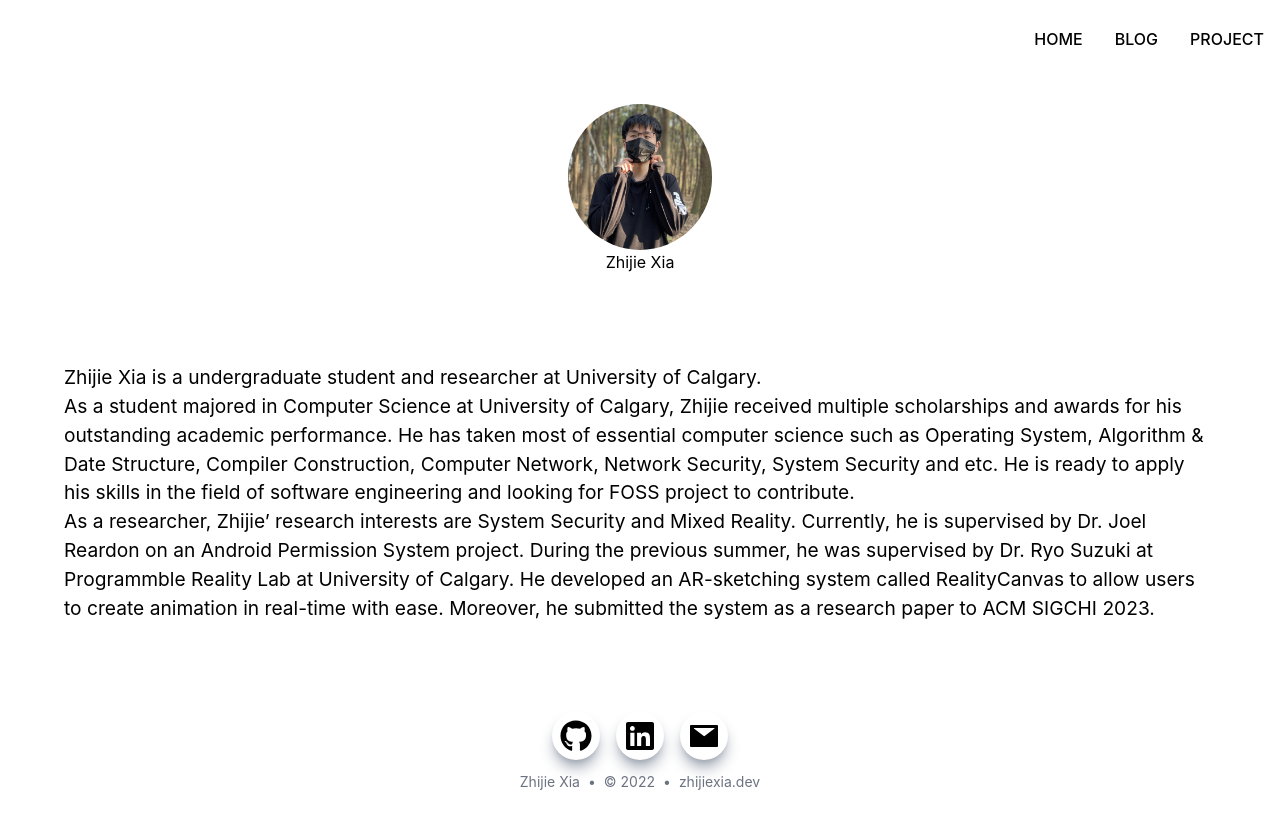
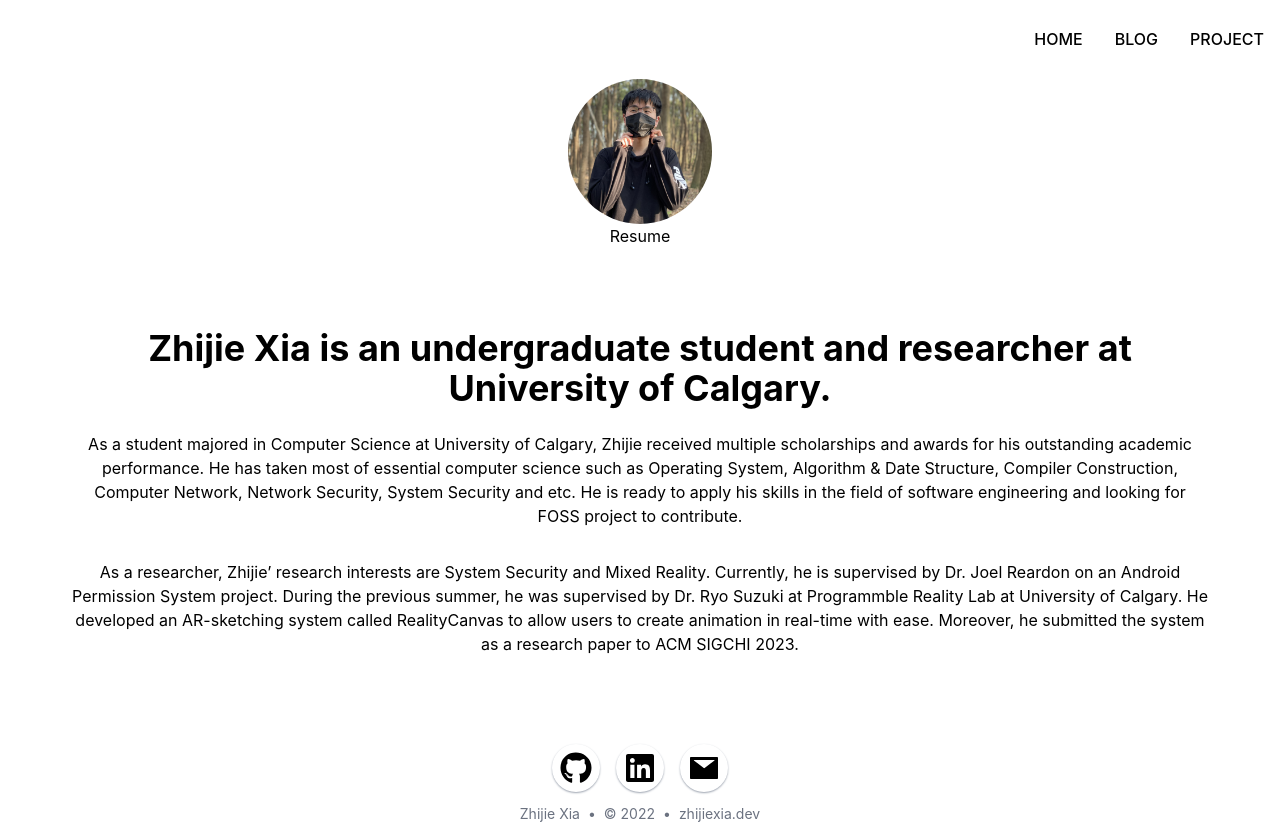
Before and after one commit to zhijie-os/next-blog, a Next.js app: page / in a window 1280 px wide. Before the commit the page ends 800 px from the top, so only its background shows below. Built offline with nearby package versions, Linux system fonts and the light colour scheme.

Commit message:
Adding Resume

```diff
--- a/components/footer.tsx
+++ b/components/footer.tsx
@@ -7,15 +7,15 @@ export default function Footer() {
         <footer className='flex flex-col'>
             <div className="mb-3 flex justify-center space-x-4" >
                 {/* github */}
-                <div className="rounded-full shadow-lg shadow-gray-400 p-2 cursor-pointer hover:scale-110 ease-in duration-300">
+                <div className="rounded-full shadow-sm shadow-gray-400 hover:shadow-gray-600 p-2 cursor-pointer hover:scale-110 ease-in duration-300">
                     <a href="https://github.com/zhijie-os" target="_blank" rel="noreferrer"><FaGithub size={"32px"} /></a>
                 </div>
                 {/* linkedin */}
-                <div className="rounded-full shadow-lg shadow-gray-400 p-2 cursor-pointer hover:scale-110 ease-in duration-300">
+                <div className="rounded-full shadow-sm shadow-gray-400 hover:shadow-gray-600 p-2 cursor-pointer hover:scale-110 ease-in duration-300">
                     <a href="https://www.linkedin.com/in/zhijie-xia-678b331b5/" target="_blank" rel="noreferrer"><FaLinkedin size={"32px"} /></a>
                 </div>
                 {/* email  */}
-                <div className="rounded-full shadow-lg shadow-gray-400 p-2 cursor-pointer hover:scale-110 ease-in duration-300">
+                <div className="rounded-full shadow-sm shadow-gray-400 hover:shadow-gray-600 p-2 cursor-pointer hover:scale-110 ease-in duration-300">
                     <a href="mailto:zhijiexiacs@gmail.com"><AiFillMail size={"32px"} /></a>
                 </div>
             </div>
--- a/components/layout.tsx
+++ b/components/layout.tsx
@@ -37,7 +37,7 @@ export default function Layout({ children, home }: { children: any, home: any })
                             </div>
 
                             <div className="flex justify-center">
-                                <h1 >Zhijie Xia</h1>
+                                <a href={"/Zhijie_Xia_UCalgary_Resume.pdf"} target="_blank" rel="noreferrer">Resume</a>
                             </div>
                         </div>
 
--- a/data/projectData.tsx
+++ b/data/projectData.tsx
@@ -13,9 +13,9 @@ const ProjectData: ProjectProps[] = [
         link: "/"
     },
     {
-        title: "RealityCanvas",
+        title: "The Witching Knight",
         description: "This will be a very very very long long long title",
-        imageUrl: "/images/avatar.png",
+        imageUrl: "/teaser/the-witching-knight.gif",
         link: "/"
     },
     {
--- a/pages/index.tsx
+++ b/pages/index.tsx
@@ -2,17 +2,17 @@ import Head from 'next/head'
 import Image from 'next/image'
 import styles from '../styles/Home.module.css'
 import Link from 'next/link'
-import Layout, { siteTitle } from '../components/layout'
-import utilStyles from '../styles/utils.module.css';
+import Layout from '../components/layout'
+// import utilStyles from '../styles/utils.module.css';
 export default function Home() {
   return (
     <Layout home={true}>
       {/* layout header still work, this adds to the layout header */}
-
-      <section className={utilStyles.headingMd}>
-
-        <p>Zhijie Xia is a undergraduate student and researcher at University of Calgary.</p>
-        <p>
+      <div className="w-full  text-center">
+        <div className="max-w-[1240px] w-full mx-auto p-2 flex justify-center items-center">
+          <div>
+            <h1 className="text-4xl py-2 font-bold">Zhijie Xia is an undergraduate student and researcher at University of Calgary.</h1>
+            <p className="py-4">
               As a student majored in Computer Science at
               University of Calgary, Zhijie received multiple scholarships
               and awards for his
@@ -25,7 +25,7 @@ export default function Home() {
               FOSS project to contribute.
             </p>
 
-        <p>
+            <p className="py-4">
               As a researcher,
               Zhijie&rsquo;
               research interests are System
@@ -40,7 +40,9 @@ export default function Home() {
               to allow users to create animation in real-time with ease. Moreover,
               he submitted the system as a research paper to ACM SIGCHI 2023.
             </p>
-      </section>
+          </div>
+        </div>
+      </div>
     </Layout>
   )
 }
```
Also changed, not shown: 2 other files (tests, documents, lock files or other folders). Lines whose indentation alone changed are shown as unchanged.
